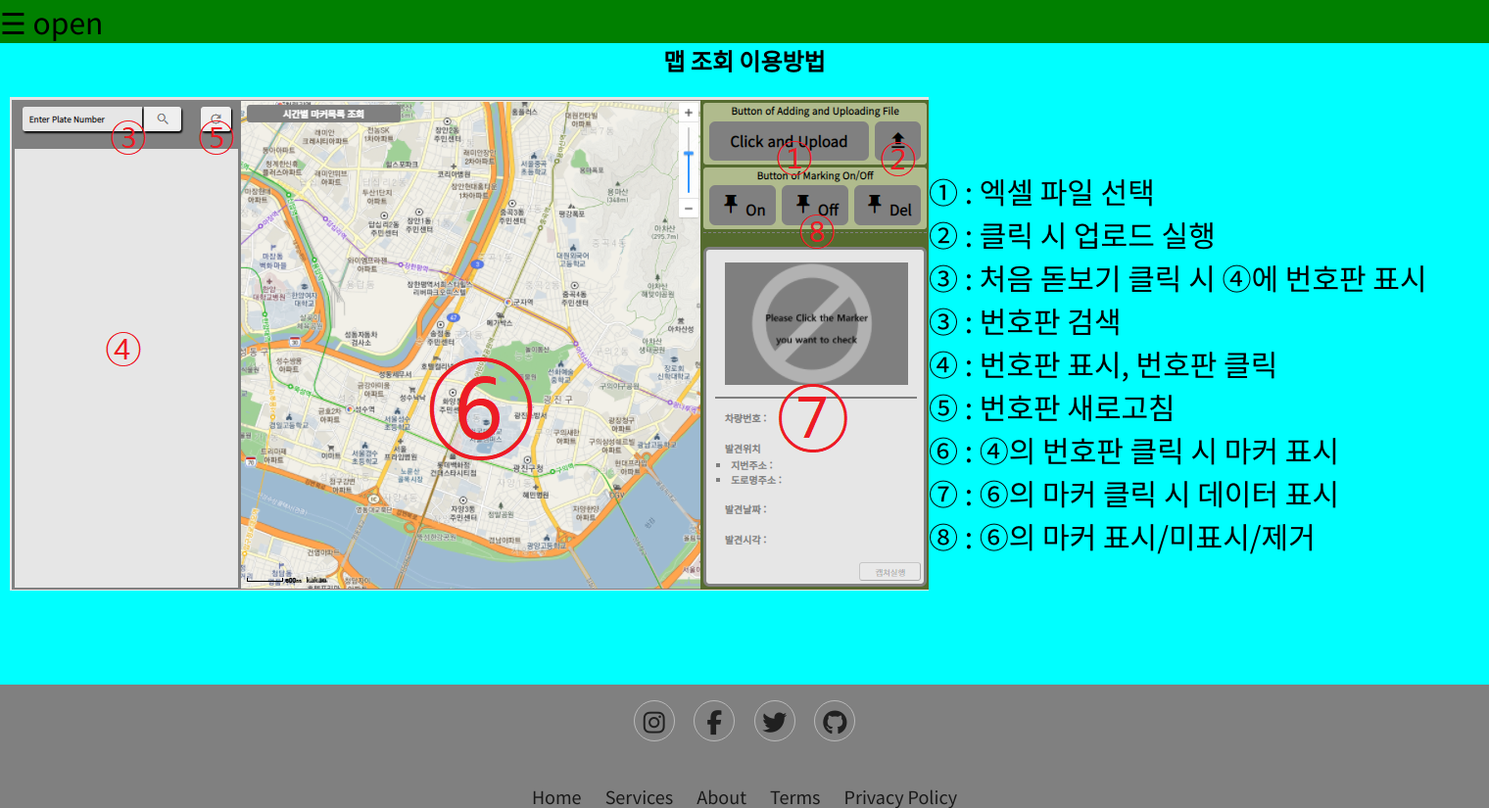
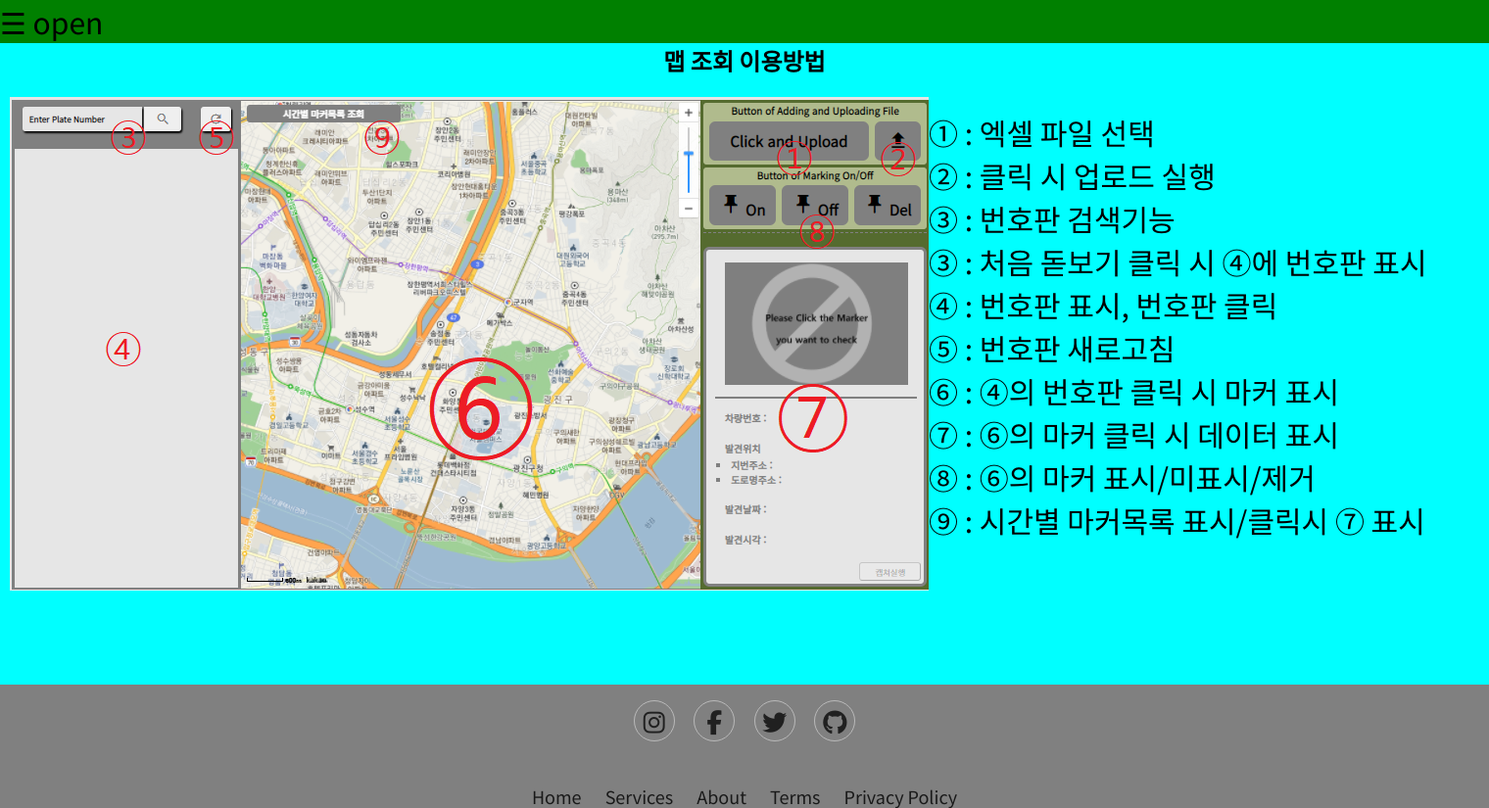
Before and after one commit to Clear-Top/Repository_for_Capstone, a Flask app: page /howtomap in a window 1520 px wide. Shown: the part 100-925 px from the top of the page at 98% size. Run offline with Flask 2, Linux system fonts and the light colour scheme; some libraries are stand-ins or nearby versions.

Commit message:
how map 두번째

```diff
--- a/templates/howtomap.html
+++ b/templates/howtomap.html
@@ -33,16 +33,17 @@
                 <div class="a">
                     <img src="./static/images/howmap.png" style="float:left;position:relative;">
                 </div>
-                <p style="font-size:30px;float:left;text-align: left;">
+                <p style="font-size:30px;float:left;text-align: left;margin-top: -30px;">
                     <br>① : 엑셀 파일 선택
                     <br>② : 클릭 시 업로드 실행
+                    <br>③ : 번호판 검색기능
                     <br>③ : 처음 돋보기 클릭 시 ④에 번호판 표시
-                    <br>③ : 번호판 검색
                     <br>④ : 번호판 표시, 번호판 클릭
                     <br>⑤ : 번호판 새로고침
                     <br>⑥ : ④의 번호판 클릭 시 마커 표시
                     <br>⑦ : ⑥의 마커 클릭 시 데이터 표시
                     <br>⑧ : ⑥의 마커 표시/미표시/제거
+                    <br>⑨ : 시간별 마커목록 표시/클릭시 ⑦ 표시
                 </p>
             </div>
     </article>
```
Also changed, not shown: static/images/howmap.png.
